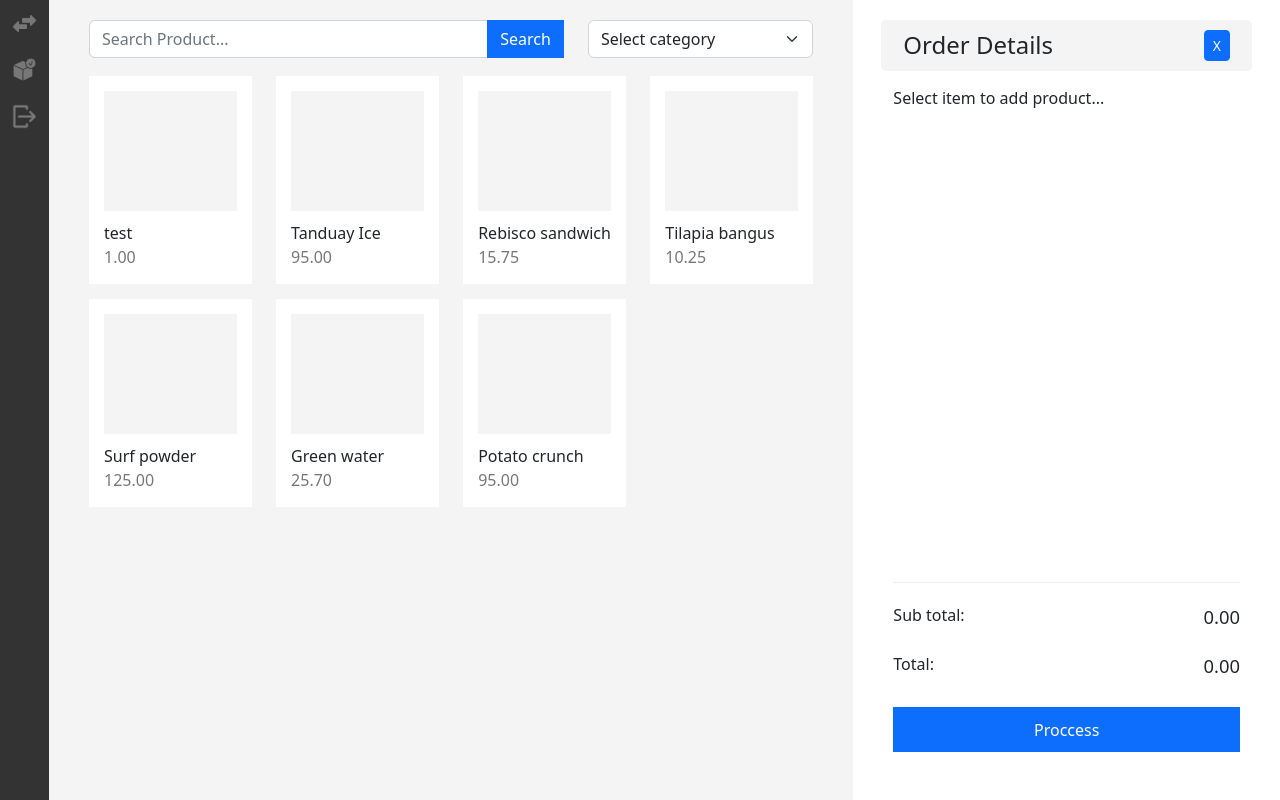
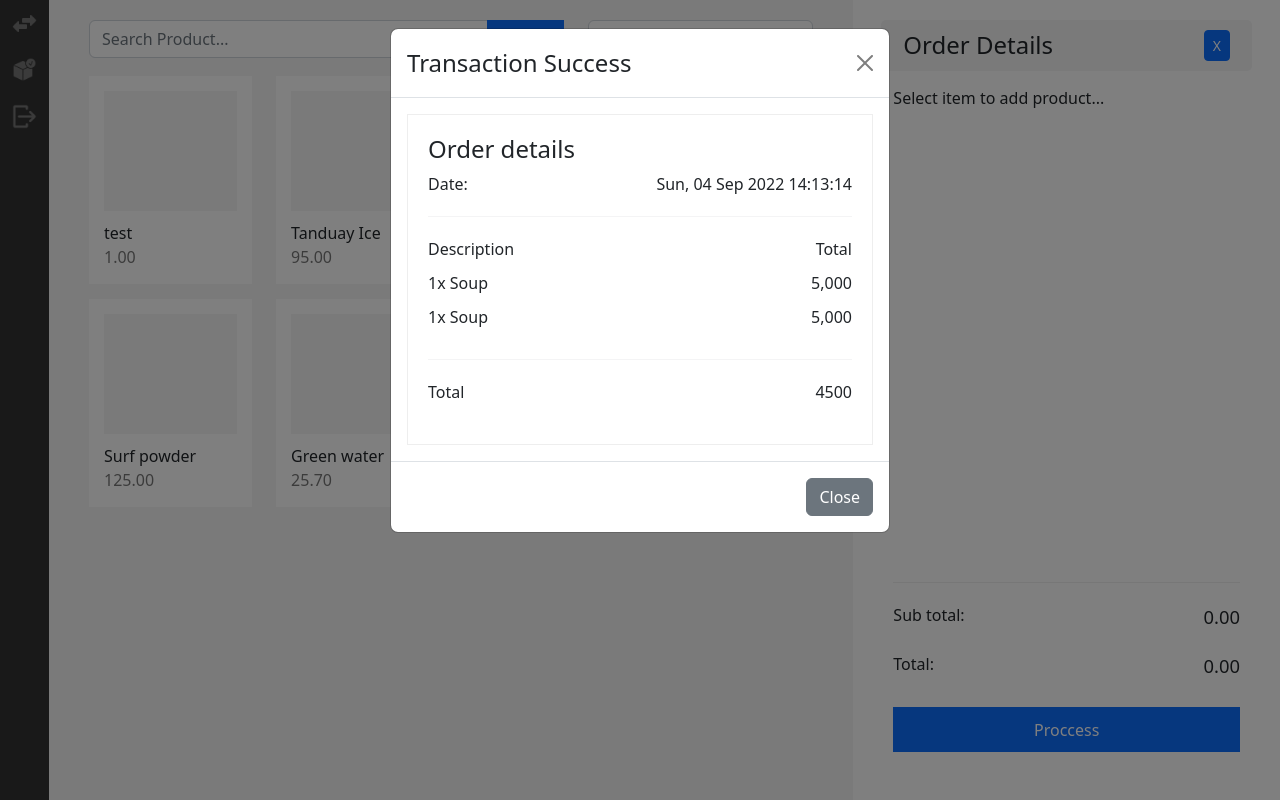
Before and after one commit to algermakiputin/client.restaurantpos, a React (Create React App) app: page / in a window 1280 px wide. Built offline with nearby package versions, Linux system fonts and the light colour scheme.

Commit message:
add payment/receipt modal and add total amount to cart slice

```diff
--- a/src/components/cart/cartSlice.js
+++ b/src/components/cart/cartSlice.js
@@ -2,39 +2,67 @@ import { createSlice } from "@reduxjs/toolkit";
 
 export const cartSlice = createSlice({
     name: 'cart',
-    initialState: [],
+    initialState: {
+        lineItems: [],
+        total: 0
+    },
     reducers: {
         addLineItem: (state, action) => {
-            const itemExist = state.some((item) => item.id === action.payload.id);
+            const itemExist = state?.lineItems?.some((item) => item.id === action.payload.id);
+            let lineItems = [];
             if (itemExist) {
-                return state.map(
+                lineItems = state.lineItems.map(
                     (item) => item.id === action.payload.id ?
                         {...item, quantity: item.quantity + 1} : item);
             }else {
-                return [
-                    ...state,
+                lineItems = [
+                    ...state.lineItems,
                     action.payload
                 ];
             }
+            return {
+                total: recalculate(lineItems),
+                lineItems: lineItems
+            }
         },
         removeItem: (state, action) => {
-            return state.filter((item) => (item.id !== action.payload));
+            const lineItems = state.lineItems.filter((item) => (item.id !== action.payload));
+            return {
+                total: recalculate(lineItems),
+                lineItems: lineItems
+            }
         },
         emptyCart: (state) => {
-            return [];
+            return {
+                total: 0,
+                lineItems: []
+            };
         },
         descreaseQuantity: (state, action) => {
-            return state.map(
+            const lineItems = state?.lineItems?.map(
                 (item) => item.id === action.payload ?
                     {...item, quantity: item.quantity - 1} : item);
+            return {
+                total: recalculate(lineItems),
+                lineItems: lineItems
+            }
         },
         increaseQuantity: (state, action) => {
-            return state.map(
+            const lineItems = state?.lineItems?.map(
                 (item) => item.id === action.payload ?
                     {...item, quantity: item.quantity + 1} : item);
-        }
+            return {
+                total: recalculate(lineItems),
+                lineItems: lineItems
+            }
+        },
     }
 });
 
+function recalculate(lineItems) {
+    return lineItems?.reduce(
+        (partialSum, item) =>  partialSum + (item.price * item.quantity), 0);
+}
+
 export const { addLineItem, removeItem, emptyCart, descreaseQuantity, increaseQuantity } = cartSlice.actions;
 export default cartSlice.reducer;
--- a/src/components/pages/pos/cart/Cart.js
+++ b/src/components/pages/pos/cart/Cart.js
@@ -2,6 +2,8 @@ import { Row, Col, Button, ThemeProvider} from 'react-bootstrap';
 import { Dimension } from '../../../window/Dimension';
 import { useDispatch, useSelector } from 'react-redux';
 import { removeItem, emptyCart, increaseQuantity, descreaseQuantity } from '../../../cart/cartSlice';
+import Receipt from '../receipt/Receipt';
+import Payment from '../payment/Payment';
 
 const dimension = Dimension();
 
@@ -22,16 +24,9 @@ function Cart () {
     const cart = useSelector((state) => state.cart);
     const dispatch = useDispatch();
 
-    const summary = () => {
-        const subTotal = cart?.reduce((partialSum, item) =>  partialSum + (item.price * item.quantity), 0);
-        return {
-            subTotal: subTotal.toFixed(2)
-        }
-    }
-
     const Orders = () => {
-        return cart.length ? (
-            cart?.map((item, index) => (
+        return cart?.lineItems?.length ? (
+            cart?.lineItems?.map((item, index) => (
                 <Row style={styles.lineItem} key={index}>
                     <Col>
                         <div style={styles.product}>{item.name}</div>
@@ -69,18 +64,20 @@ function Cart () {
                     Sub total:
                 </Col>
                 <Col xs={6} style={styles.summaryRight}>
-                    { summary().subTotal }
+                    { cart.total.toFixed(2) }
                 </Col>
                 <Col xs={6}>
                     Total:
                 </Col>
                 <Col xs={6} style={styles.summaryRight}>
-                    { summary().subTotal }
+                    { cart.total.toFixed(2) }
                 </Col>
             </Row>
             <Row styles={styles.actions}>
                 <Col><Button style={styles.button}>Proccess</Button></Col>
             </Row>
+            <Receipt />
+            <Payment />
         </ThemeProvider>
     );
 }
--- /dev/null
+++ b/src/components/pages/pos/payment/Payment.js
@@ -0,0 +1,47 @@
+import Modal from 'react-bootstrap/Modal';
+import {Form, Row, Col, Button} from 'react-bootstrap';
+
+function Payment() {
+    return (
+        <Modal show={false}>
+            <Modal.Header closeButton>
+            <Modal.Title>Payment</Modal.Title>
+            </Modal.Header>
+            <Modal.Body>
+                <Form>
+                    <Form.Group as={Row} className="mb-3" controlId="">
+                        <Form.Label column sm="3">
+                        Amount:
+                        </Form.Label>
+                        <Col sm="9">
+                        <Form.Control type="text" disabled plaintext value="500.00" />
+                        </Col>
+                    </Form.Group>
+                    <Form.Group as={Row} className="mb-3">
+                        <Form.Label column sm="3">
+                        Cash:
+                        </Form.Label>
+                        <Col sm="9">
+                        <Form.Control type="text" placeholder="Enter customer cash here.." />
+                        </Col>
+                    </Form.Group>
+                    <Form.Group as={Row} className="mb-3">
+                        <Form.Label column sm="3">
+                        Change:
+                        </Form.Label>
+                        <Col sm="9">
+                        <Form.Control type="text" disabled placeholder="Change" />
+                        </Col>
+                    </Form.Group>
+                </Form>
+            </Modal.Body>
+            <Modal.Footer>
+            <Button variant="primary" onClick={null}>
+                Submit
+            </Button>
+            </Modal.Footer>
+        </Modal>
+    )
+}
+
+export default Payment;
--- /dev/null
+++ b/src/components/pages/pos/receipt/Receipt.js
@@ -0,0 +1,92 @@
+import { useState } from 'react';
+import Button from 'react-bootstrap/Button';
+import Modal from 'react-bootstrap/Modal';
+import { Row, Col } from 'react-bootstrap';
+
+function Receipt() {
+    const [show, setShow] = useState(true);
+
+    function modalHandler() {
+        setShow(!show);
+    };
+
+    function getDate() {
+        const date = new Date().toUTCString();
+        return date.substring(0, date.length - 3);
+    }
+
+    return (
+        <Modal show={show}>
+            <Modal.Header closeButton>
+            <Modal.Title>Transaction Success</Modal.Title>
+            </Modal.Header>
+            <Modal.Body>
+                <div style={styles.receipt}>
+                    <div style={styles.orderHeader}>
+                        <h4>Order details</h4>
+                        <Row>
+                            <Col xs={4}>Date:</Col>
+                            <Col xs={8} style={styles.colRight}>{ getDate() }</Col>
+                        </Row>
+                    </div>
+                    <div style={styles.receiptBody}>
+                        <Row style={styles.lineItem}>
+                            <Col xs={8} style={styles.columnHeader}>Description</Col>
+                            <Col xs={4} style={{...styles.columnHeader, textAlign: 'right'}}>Total</Col>
+                        </Row>
+                        <Row style={styles.lineItem}>
+                            <Col xs={8}>1x Soup</Col>
+                            <Col xs={4} style={styles.colRight}>5,000</Col>
+                        </Row>
+                        <Row style={styles.lineItem}>
+                            <Col xs={8}>1x Soup</Col>
+                            <Col xs={4} style={styles.colRight}>5,000</Col>
+                        </Row>
+                    </div>
+                    <div style={styles.summary}>
+                        <Row>
+                            <Col xs={8} style={styles.columnHeader}>Total</Col>
+                            <Col xs={4} style={{...styles.columnHeader, textAlign: 'right'}}>4500</Col>
+                        </Row>
+                    </div>
+                </div>
+            </Modal.Body>
+            <Modal.Footer>
+            <Button variant="secondary" onClick={modalHandler}>
+                Close
+            </Button>
+            </Modal.Footer>
+        </Modal>
+    )
+}
+
+const styles = {
+    receipt: {
+        border: 'solid 1px #eeeeee',
+        padding: '20px'
+    },
+    colRight: {
+        textAlign: 'right'
+    },
+    columnHeader: {
+        fontWeight: 500,
+    },
+    orderHeader: {
+        paddingBottom: '20px',
+        borderBottom: 'solid 1px #f4f4f5'
+    },
+    receiptBody: {
+        paddingBottom: '20px',
+        paddingTop: '20px',
+        borderBottom: 'solid 1px #f4f4f5'
+    },
+    summary: {
+        paddingBottom: '20px',
+        paddingTop: '20px',
+    },
+    lineItem: {
+        marginBottom: '10px'
+    }
+}
+
+export default Receipt;
```
